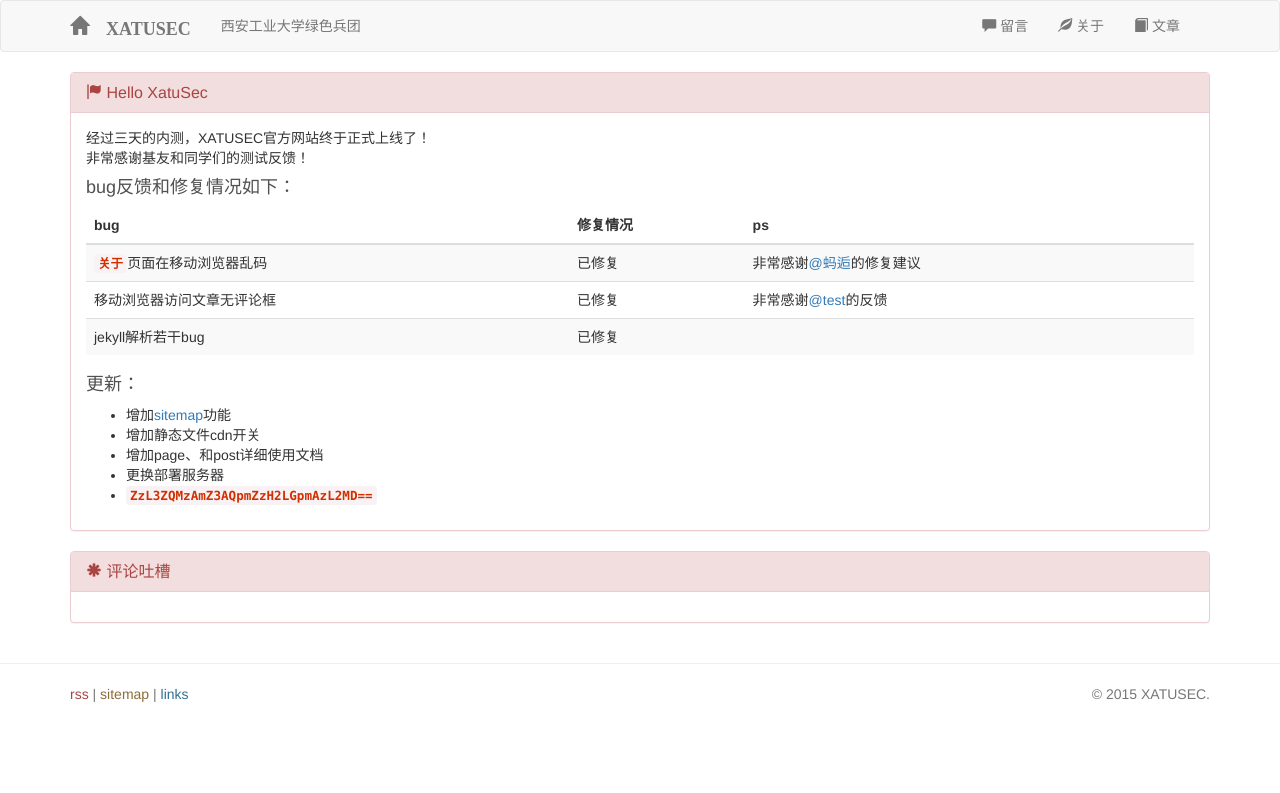
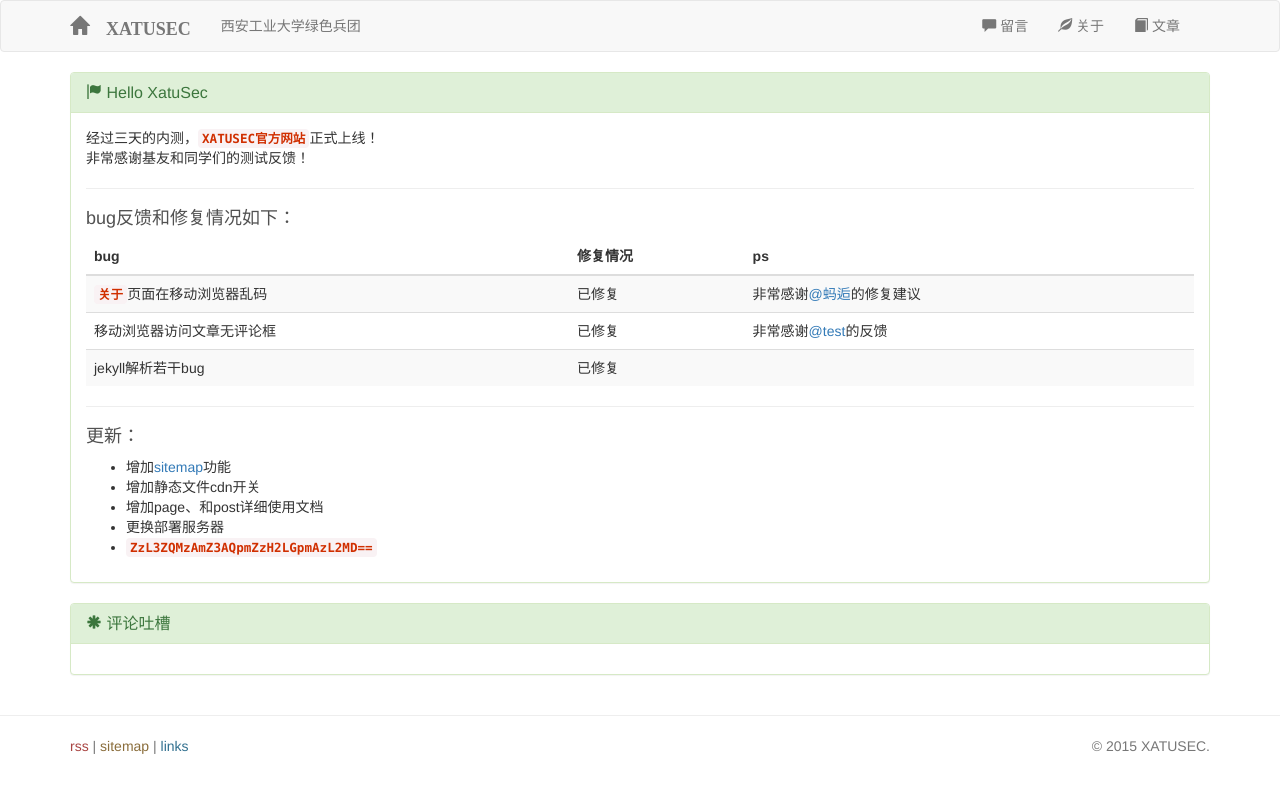
Before and after one commit to xatusec/xatusec.github.io, a Jekyll site: the page built from _posts/Default/2015-04-22-Hello-XatuSec.markdown, in a window 1280 px wide. Shown: the top 793 px of the page. Built offline with Jekyll 4.4.1, drawn with Linux system fonts in a browser that asks for light colours; comment, search, counter and statistics services are not loaded.

Commit message:
hello xatusec

```diff
--- a/_posts/Default/2015-04-22-Hello-XatuSec.markdown
+++ b/_posts/Default/2015-04-22-Hello-XatuSec.markdown
@@ -1,14 +1,17 @@
 ---
 layout:         post
 title:          "Hello XatuSec"
-style:          "danger"
+style:          "success"
 icon:           "flag"
 ---
 
-经过三天的内测，XATUSEC官方网站终于正式上线了！
+经过三天的内测，[`XATUSEC官方网站`](http://www.xatusec.org/)正式上线！
 非常感谢基友和同学们的测试反馈！
 
+***
+
 #### bug反馈和修复情况如下：
+
 <table class="table table-striped  ">
   <thead>
     <tr>
@@ -37,6 +40,8 @@ icon:           "flag"
   </tbody>
 </table>
 
+***
+
 #### 更新：
 - 增加[sitemap](/sitemap.xml)功能
 - 增加静态文件cdn开关
```
